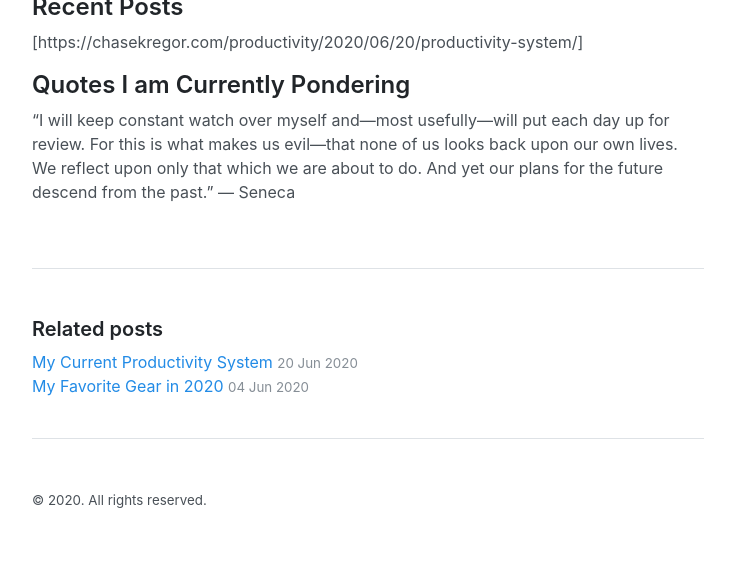
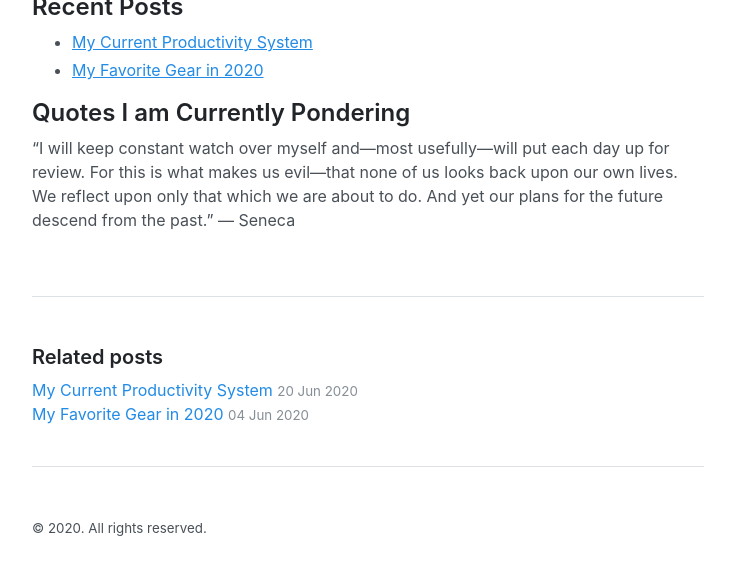
Before and after one commit to chasekregor/chasekregor.github.io, a Jekyll site: the page built from _posts/2020-06-29-recently.markdown, in a window 1280 px wide and 900 px high, scrolled down 1504 px, cut to the strip 313-888 px from the top of the window. Shown: the whole strip, without its empty margins (272-1007 px from the left). Built offline with Jekyll 4.4.1, drawn with Linux system fonts in a browser that asks for light colours.

Commit message:
fixing links

```diff
--- a/_posts/2020-06-29-recently.markdown
+++ b/_posts/2020-06-29-recently.markdown
@@ -32,7 +32,8 @@ Here is a photo of me cycling a couple of weeks ago in Rocky Mountain National P
 ![RMNP Cycling](/assets/images/rmnpcycling.jpeg)
 
 ## Recent Posts
-[https://chasekregor.com/productivity/2020/06/20/productivity-system/]
+- [My Current Productivity System](https://chasekregor.com/productivity/2020/06/20/productivity-system/)
+- [My Favorite Gear in 2020](https://chasekregor.com/cycling/data-science/2020/06/04/best-gear-2020/)
 
 ## Quotes I am Currently Pondering
 "I will keep constant watch over myself and—most usefully—will put each day up for review. For this is what makes us evil—that none of us looks back upon our own lives. We reflect upon only that which we are about to do. And yet our plans for the future descend from the past.” — Seneca
```
